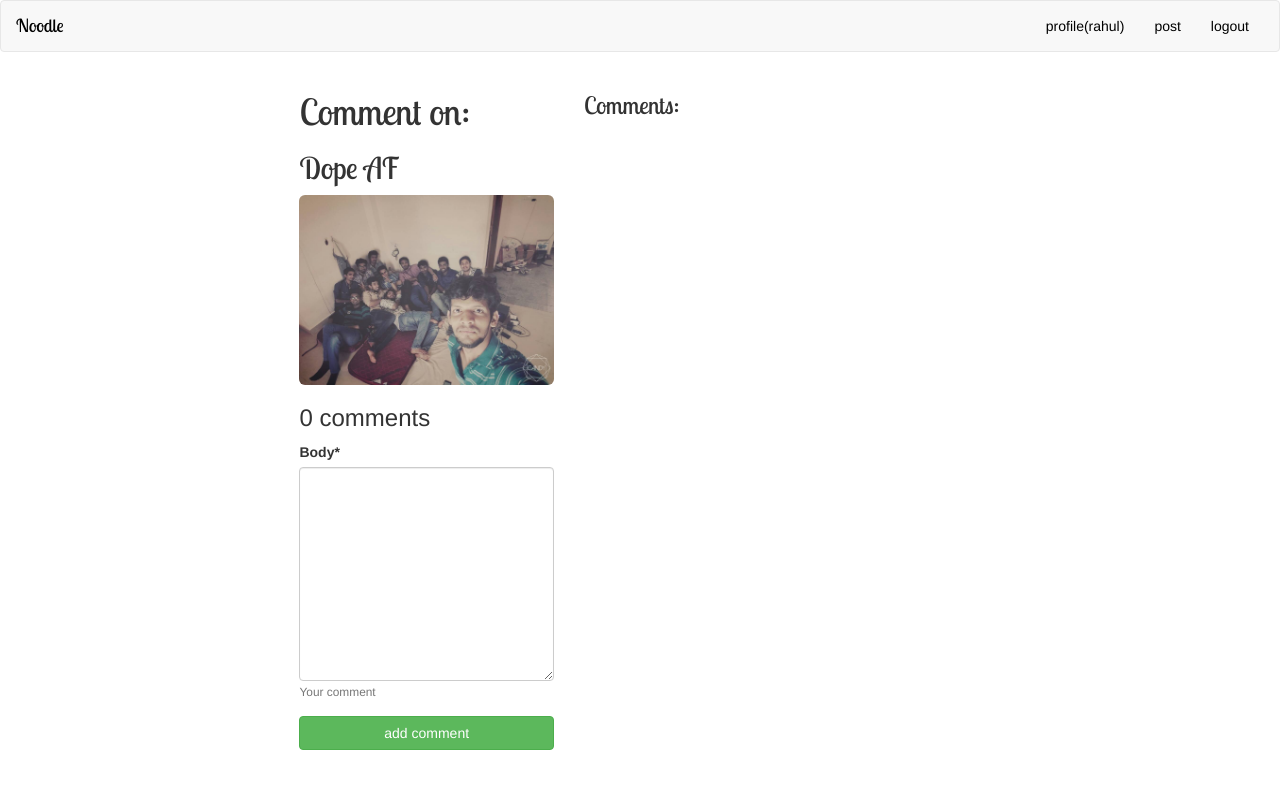
After one commit to raul-jr3/fantastic-spoon, a Django app: page /comment/13/ in a window 1280 px wide. The commit adds this page. Run offline with Django 3.2, Linux system fonts and the light colour scheme; a user stored in the database is signed in; data comes from the database, SQL or seed files in the repository; both versions use the stored data as it was after the commit; some libraries are stand-ins or nearby versions.

Commit message:
comment feature

```diff
--- a/shots/forms.py
+++ b/shots/forms.py
@@ -1,9 +1,15 @@
 from django import forms
 
-from .models import Image
+from .models import Image, Comment
 
 class PostForm(forms.ModelForm):
 	#specify the model and the fields to be used
 	class Meta:
 		model = Image
 		fields = ['photo', 'body']
+
+class CommentForm(forms.ModelForm):
+	#specify the model to be used and the fields to be shown
+	class Meta:
+		model = Comment
+		fields = ['body']
--- a/shots/models.py
+++ b/shots/models.py
@@ -7,7 +7,7 @@ from django.conf import settings
 class Image(models.Model):
 	posted_by = models.ForeignKey(User, related_name = 'shots')
 	photo = models.ImageField(upload_to = '%Y/%m/%d/photos/')
-	body = models.CharField(max_length = 700, blank = True)
+	body = models.TextField(blank = True, help_text = "description(it's optional)")
 	created = models.DateTimeField(auto_now_add = True)
 	updated = models.DateTimeField(auto_now = True)
 	likes = models.ManyToManyField(settings.AUTH_USER_MODEL, related_name = 'likes', blank = True)
@@ -18,3 +18,15 @@ class Image(models.Model):
 
 	class Meta:
 		ordering = ['-updated']
+
+class Comment(models.Model):
+	post = models.ForeignKey(Image, related_name = 'comments')
+	body = models.TextField(help_text = 'Your comment')
+	commented_by = models.ForeignKey(User, related_name = 'commented_by')
+	created = models.DateTimeField(auto_now_add = True)
+
+	class Meta:
+		ordering = ['-created']
+
+	def __str__(self):
+		return "{} commented on {}".format(self.commented_by, self.post)
--- /dev/null
+++ b/shots/templates/shots/comment.html
@@ -0,0 +1,34 @@
+{% extends "base.html" %}
+{% load crispy_forms_tags %}
+{% load humanize %}
+
+{% block title %}
+	comment
+{% endblock %}
+
+{% block content %}
+	<div class="row">
+		<div class="col-md-4"></div>
+		<div class="col-md-4">
+			<h1 style="font-family: 'Lobster Two', cursive; font-weight: 30%;">Comment on:</h1>
+			<h2 style="font-family: 'Lobster Two', cursive; font-weight: 30%;">{{ post.body }}</h2>
+			<img src="{{ post.photo.url }}" class="img-rounded img-responsive">
+			<h3>{{ comments.count }} comment{{ comments.count|pluralize }}</h3>
+			<form action="." method="POST">
+				{% csrf_token %}
+				{{ form|crispy }}
+				<button class="btn btn-success btn-block">add comment</button>
+			</form>
+		</div>
+		<div class="col-md-4">
+			<h3 style="font-family: 'Lobster Two', cursive; font-weight: 30%;">Comments:</h3>
+			{% if comments %}
+				{% for comment in comments %}
+					<p><b><a href="{% url "shots:user_detail" comment.commented_by %}">{{ comment.commented_by }}</a></b> {{ comment.body|linebreaks }}</p>
+					<small>{{ comment.created|naturaltime }}</small><hr>
+				{% endfor %}
+			{% else %}
+			{% endif %}
+		</div>
+	</div>
+{% endblock %}
--- a/shots/urls.py
+++ b/shots/urls.py
@@ -19,4 +19,6 @@ urlpatterns = [
 				#delete posts
 				url(r'^delete-warn/(?P<post_id>[0-9]+)/$', views.delete, name = 'delete-warn'),
 				url(r'^delete/(?P<post_id>[0-9]+)/$', views.delete_post, name = 'delete'),
+				#comments
+				url(r'^comment/(?P<post_id>[0-9]+)/$', views.comment, name = 'comment'),
 				]
--- a/shots/views.py
+++ b/shots/views.py
@@ -6,9 +6,10 @@ from django.contrib.auth.models import User
 
 
 from .models import Image
-from .forms import PostForm
+from .forms import PostForm, CommentForm
 # Create your views here.
 def home(request):
+	#get all the shots
 	shots = Image.objects.all()
 	return render(request, 'shots/home.html', {'shots':shots})
 
@@ -50,6 +51,34 @@ def edit_post(request, post_id):
 		#give out the form with the previous details
 		form = PostForm(instance = post)
 	return render(request, 'shots/post.html', {'form':form, 'post':post})
+
+@login_required
+def comment(request, post_id):
+	#retrieve the post
+	post = get_object_or_404(Image, pk = post_id)
+	#get all the comments for that post
+	comments = post.comments.all()
+	#check the method
+	if request.method == 'POST':
+		#populate the form with the user sumbitted data
+		form = CommentForm(data = request.POST)
+		#check if the data is valid
+		if form.is_valid():
+			#save the new comment
+			new_comment = form.save(commit = False)
+			#assign it that particular post
+			new_comment.post = post
+			#add the user who commented
+			new_comment.commented_by = request.user
+			#save the comment
+			new_comment.save()
+			#redirect him to the same page
+			return redirect('shots:comment', post.pk)
+
+	else:
+		#give out an empty form
+		form = CommentForm()
+	return render(request, 'shots/comment.html', {'form':form, 'post':post, 'comments':comments})
 
 @login_required
 def user_detail(request, username):
```
Also changed, not shown: shots/templates/shots/home.html (+8 -2 lines), shots/templates/shots/user_detail.html (+9 -1 lines), db.sqlite3, shots/migrations/0003_auto_20170803_0547.py (added), shots/migrations/0004_auto_20170803_0617.py (added).
